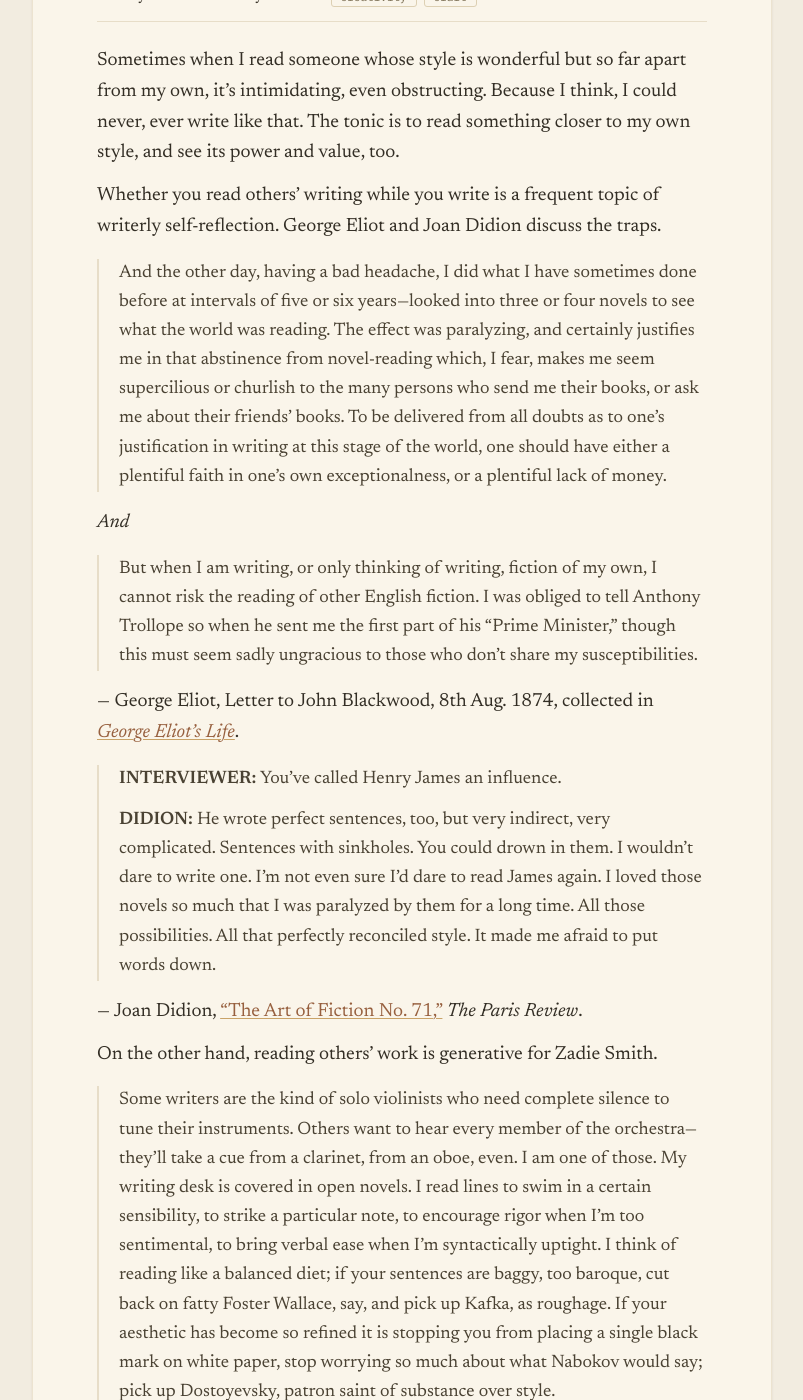
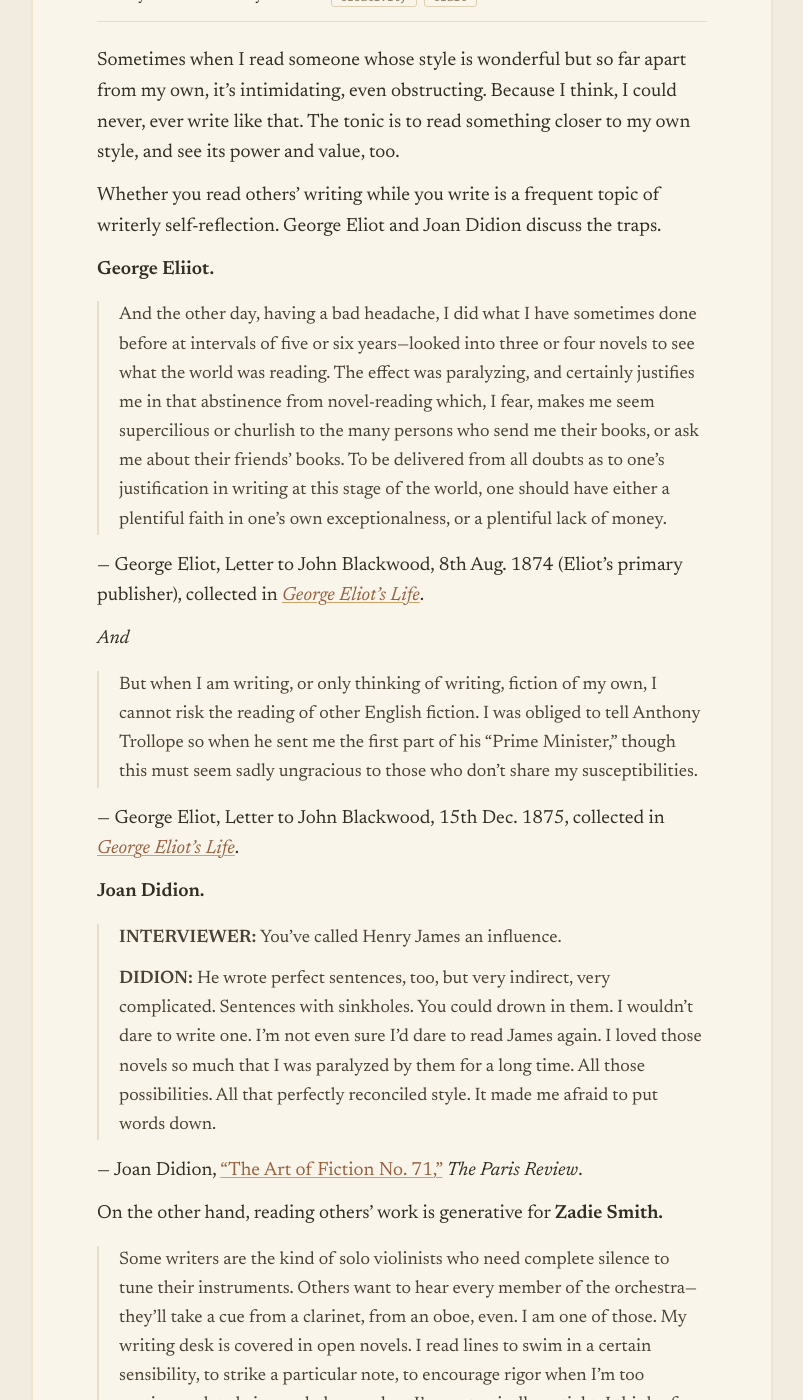
Before and after one commit to lauramoorewrites-del/treasury, a Jekyll site: the page built from _pages/when-anothers-style-obstructs-your-own.md, in a window 1280 px wide and 1400 px high, scrolled down 293 px. Shown: the whole window, without its empty margins (238-1041 px from the left). Built offline with Jekyll 4.4.1, drawn with Linux system fonts in a browser that asks for light colours.

Commit message:
Update when-anothers-style-obstructs-your-own.md

```diff
--- a/_pages/when-anothers-style-obstructs-your-own.md
+++ b/_pages/when-anothers-style-obstructs-your-own.md
@@ -16,13 +16,19 @@
 
 Whether you read others' writing while you write is a frequent topic of writerly self-reflection. George Eliot and Joan Didion discuss the traps.
 
+**George Eliiot.**
+
 > And the other day, having a bad headache, I did what I have sometimes done before at intervals of five or six years—looked into three or four novels to see what the world was reading. The effect was paralyzing, and certainly justifies me in that abstinence from novel-reading which, I fear, makes me seem supercilious or churlish to the many persons who send me their books, or ask me about their friends' books. To be delivered from all doubts as to one's justification in writing at this stage of the world, one should have either a plentiful faith in one's own exceptionalness, or a plentiful lack of money.
+
+— George Eliot, Letter to John Blackwood, 8th Aug. 1874 (Eliot's primary publisher), collected in *[George Eliot's Life](https://www.gutenberg.org/files/43043/43043-h/43043-h.htm)*.
 
 *And*
 
 > But when I am writing, or only thinking of writing, fiction of my own, I cannot risk the reading of other English fiction. I was obliged to tell Anthony Trollope so when he sent me the first part of his "Prime Minister," though this must seem sadly ungracious to those who don't share my susceptibilities.
 
-— George Eliot, Letter to John Blackwood, 8th Aug. 1874, collected in *[George Eliot's Life](https://www.gutenberg.org/files/43043/43043-h/43043-h.htm)*.
+— George Eliot, Letter to John Blackwood,  15th Dec. 1875, collected in *[George Eliot's Life](https://www.gutenberg.org/files/43043/43043-h/43043-h.htm)*.
+
+**Joan Didion.**
 
 > **INTERVIEWER:** You've called Henry James an influence.
 >
@@ -30,7 +36,7 @@
 
 — Joan Didion, ["The Art of Fiction No. 71,"](https://www.theparisreview.org/interviews/3439/the-art-of-fiction-no-71-joan-didion) *The Paris Review*.
 
-On the other hand, reading others' work is generative for Zadie Smith.
+On the other hand, reading others' work is generative for **Zadie Smith.**
 
 > Some writers are the kind of solo violinists who need complete silence to tune their instruments. Others want to hear every member of the orchestra—they’ll take a cue from a clarinet, from an oboe, even. I am one of those. My writing desk is covered in open novels. I read lines to swim in a certain sensibility, to strike a particular note, to encourage rigor when I’m too sentimental, to bring verbal ease when I’m syntactically uptight. I think of reading like a balanced diet; if your sentences are baggy, too baroque, cut back on fatty Foster Wallace, say, and pick up Kafka, as roughage. If your aesthetic has become so refined it is stopping you from placing a single black mark on white paper, stop worrying so much about what Nabokov would say; pick up Dostoyevsky, patron saint of substance over style.
 
```
